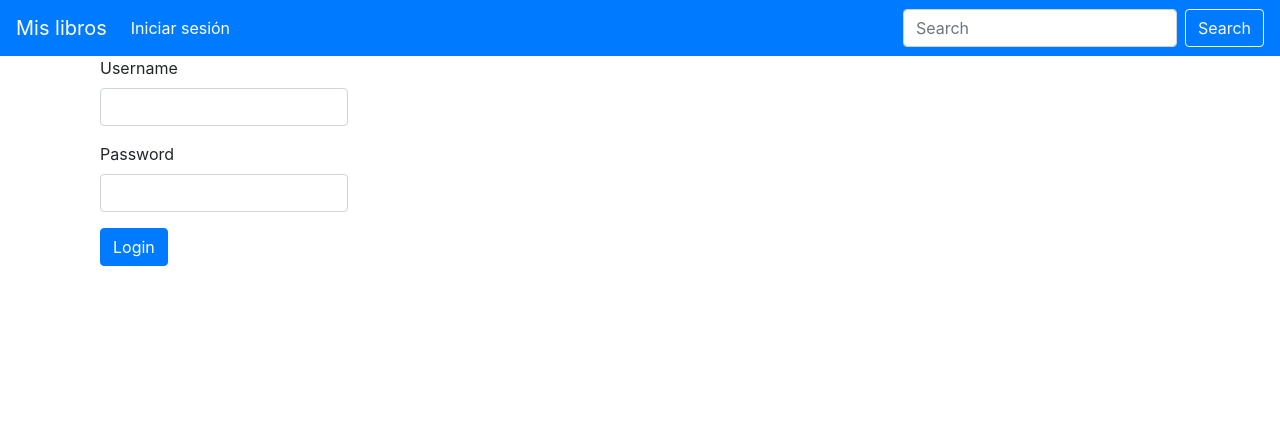
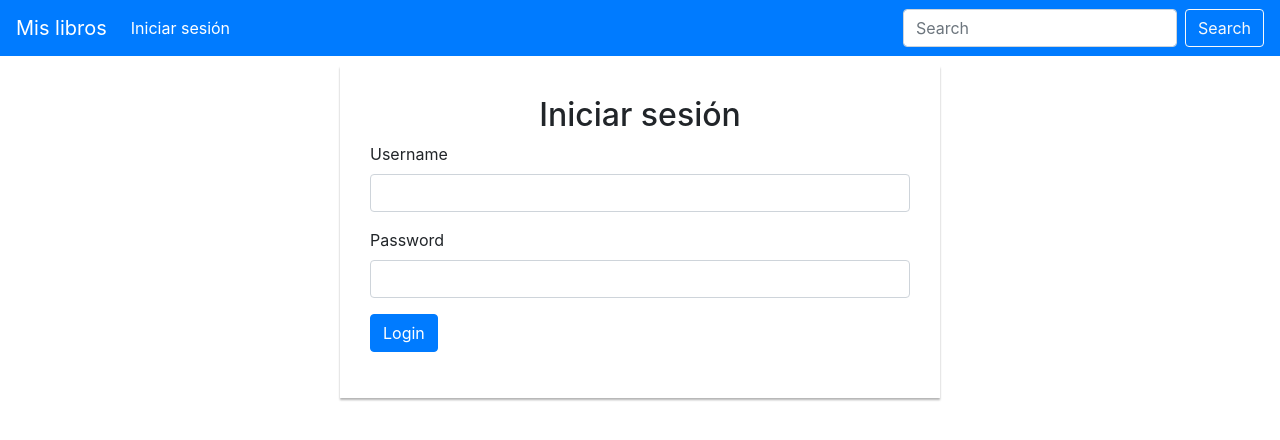
Before and after one commit to jgavirias13/BooksFront, an Angular app: page /Login in a window 1280 px wide. Shown: the top 440 px of the page. Built offline with nearby package versions, Linux system fonts and the light colour scheme; what @auth0/angular-jwt would draw is missing.

Commit message:
Books Se crea componente para mostrar todos los libros

```diff
--- a/src/app/app.module.ts
+++ b/src/app/app.module.ts
@@ -12,6 +12,7 @@ import { AuthGuard } from './services/auth/auth.guard';
 import { NavbarComponent } from './components/navbar/navbar.component';
 import { HomeComponent } from './pages/home/home.component';
 import { AuthInterceptor } from './services/auth/auth.interceptor';
+import { BookCardComponent } from './components/book-card/book-card.component';
 
 export function tokenGetter() {
   return localStorage.getItem('access_token');
@@ -22,7 +23,8 @@ export function tokenGetter() {
     AppComponent,
     LoginComponent,
     NavbarComponent,
-    HomeComponent
+    HomeComponent,
+    BookCardComponent
   ],
   imports: [
     BrowserModule,
--- /dev/null
+++ b/src/app/components/book-card/book-card.component.css
@@ -0,0 +1,4 @@
+.bookimg{
+    max-width: 200px;
+    max-height: 200px;
+}
--- /dev/null
+++ b/src/app/components/book-card/book-card.component.html
@@ -0,0 +1,22 @@
+<div class="card mb-3">
+    <div class="card-header">
+        {{ book.nombre }}
+    </div>
+    <div class="row no-gutters">
+        <div class="col-md-3">
+            <img [src]="book.imagen" [alt]="book.nombre" class="card-img-top img-fluid rounded mx-auto d-block bookimg" />
+        </div>
+        <div class="col-md-9">
+            <div class="card-body">
+                <h4 class="card-title">{{ book.nombre }}</h4>
+                <p class="card-text">{{ book.descripcion }}</p>
+                <p class="card-text">
+                    <small class="text-muted" *ngFor="let tag of book.categorias">
+                        <a href="#">{{ tag }}</a>
+                    </small>
+                </p>
+                <a [routerLink]="['/Book', book._id]" class="btn btn-outline-primary">Detalles</a>
+            </div>
+        </div>
+    </div>
+</div>
--- /dev/null
+++ b/src/app/components/book-card/book-card.component.ts
@@ -0,0 +1,17 @@
+import { Component, OnInit, Input } from '@angular/core';
+import { Book } from 'src/app/models/book.model';
+
+
+@Component({
+  selector: 'app-book-card',
+  templateUrl: './book-card.component.html',
+  styleUrls: ['./book-card.component.css']
+})
+export class BookCardComponent implements OnInit {
+  @Input() book: Book;
+  constructor() { }
+
+  ngOnInit(): void {
+  }
+
+}
--- a/src/app/pages/home/home.component.html
+++ b/src/app/pages/home/home.component.html
@@ -1 +1,6 @@
-<p>home works!</p>
+<h2>Nuestra colección</h2>
+<hr/>
+
+<div class="container">
+  <app-book-card [book]="book" *ngFor="let book of books"></app-book-card>
+</div>
--- a/src/app/pages/home/home.component.ts
+++ b/src/app/pages/home/home.component.ts
@@ -1,4 +1,6 @@
 import { Component, OnInit } from '@angular/core';
+import { BookService } from 'src/app/services/book.service';
+import { Book } from 'src/app/models/book.model';
 
 @Component({
   selector: 'app-home',
@@ -7,9 +9,14 @@ import { Component, OnInit } from '@angular/core';
 })
 export class HomeComponent implements OnInit {
 
-  constructor() { }
+  public books: Array<Book>;
+
+  constructor(private http:BookService) { }
 
   ngOnInit(): void {
+    this.http.getBooks().subscribe((books: Book[]) => {
+      this.books = books;
+    });
   }
 
 }
--- /dev/null
+++ b/src/app/pages/login/login.component.css
@@ -0,0 +1,6 @@
+.login-form{
+    margin-top: 10px;
+    padding: 30px;
+    max-width: 600px;
+    box-shadow: 0px 2px 2px rgba(0, 0, 0, 0.3);
+}
--- a/src/app/pages/login/login.component.html
+++ b/src/app/pages/login/login.component.html
@@ -1,14 +1,19 @@
 <h4 *ngIf="error">{{error}}</h4>
 <form (ngSubmit)="submit()">
-  <div class="form-group col-3">
+  <div class="container">
+    <div class="container login-form">
+        <h2 class="text-center">Iniciar sesión</h2>
+        <div class="form-group">
           <label for="username">Username</label>
           <input type="text" name="username" class="form-control" [(ngModel)]="username" />
         </div>
-  <div class="form-group col-3">
+        <div class="form-group">
           <label for="password">Password</label>
           <input type="password" name="password" class="form-control" [(ngModel)]="password" />
         </div>
-  <div class="form-group col-3">
+        <div class="form-group">
           <button class="btn btn-primary" type="submit">Login</button>
         </div>
+    </div>
+  </div>
 </form>
--- a/src/app/pages/login/login.component.ts
+++ b/src/app/pages/login/login.component.ts
@@ -6,7 +6,7 @@ import { first } from 'rxjs/operators';
 @Component({
   selector: 'app-login',
   templateUrl: './login.component.html',
-  styles: []
+  styleUrls: ['./login.component.css']
 })
 export class LoginComponent implements OnInit {
 
@@ -26,6 +26,9 @@ export class LoginComponent implements OnInit {
   }
 
   ngOnInit(): void {
+    if(this.auth.loggedIn){
+      this.router.navigate(['Home']);
+    }
   }
 
 }
--- /dev/null
+++ b/src/app/services/book.service.ts
@@ -0,0 +1,19 @@
+import { Injectable } from '@angular/core';
+import { HttpClient } from '@angular/common/http';
+import { environment } from '../../environments/environment';
+import { Book } from '../models/book.model';
+
+
+@Injectable({
+  providedIn: 'root'
+})
+export class BookService {
+
+  private baseUrl = environment.baseAPIUrl;
+
+  constructor(private readonly http:HttpClient) { }
+
+  public getBooks(){
+    return this.http.get<Book[]>(`${this.baseUrl}/libro`);
+  }
+}
```
Also changed, not shown: src/app/models/book.model.ts (added, +8 -0 lines), 1 other file (tests, documents, lock files or other folders). Lines whose indentation alone changed are shown as unchanged.
